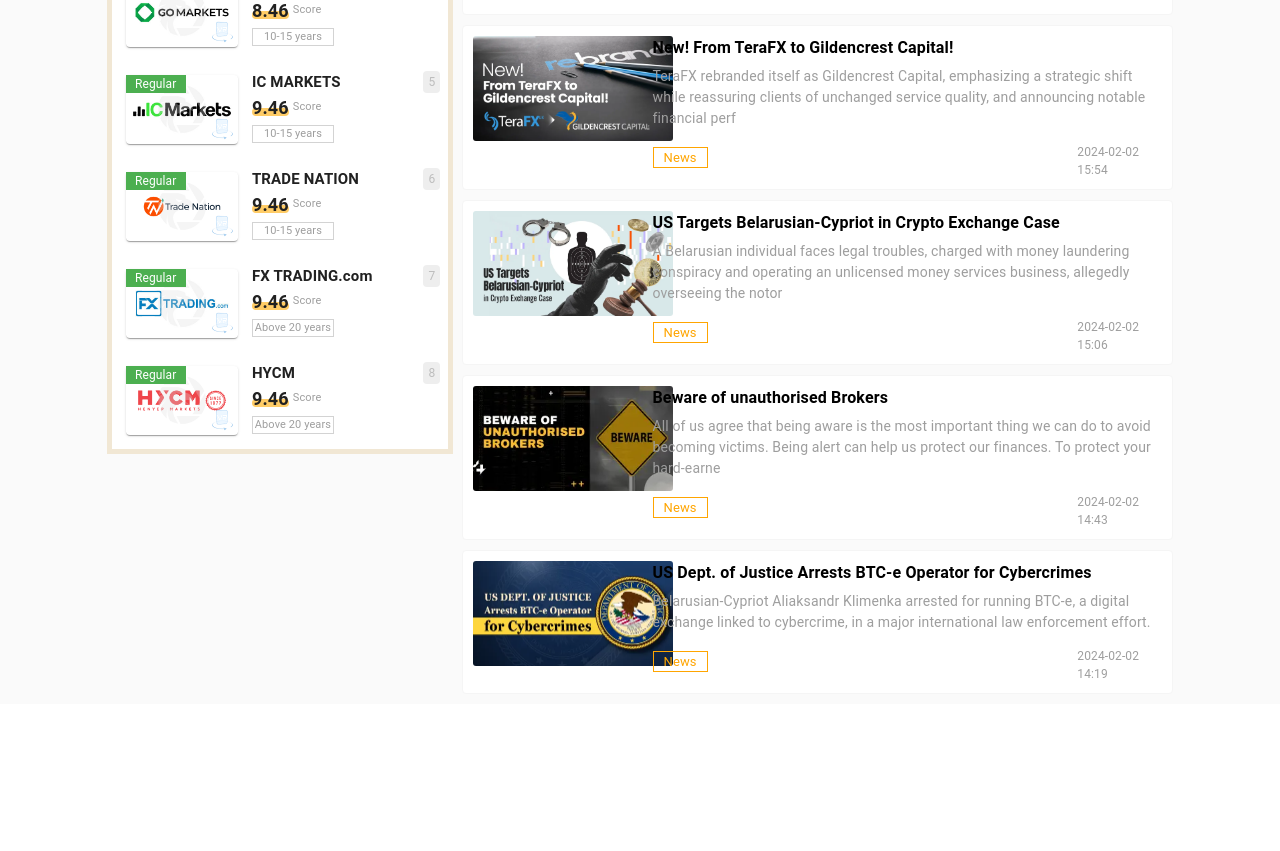
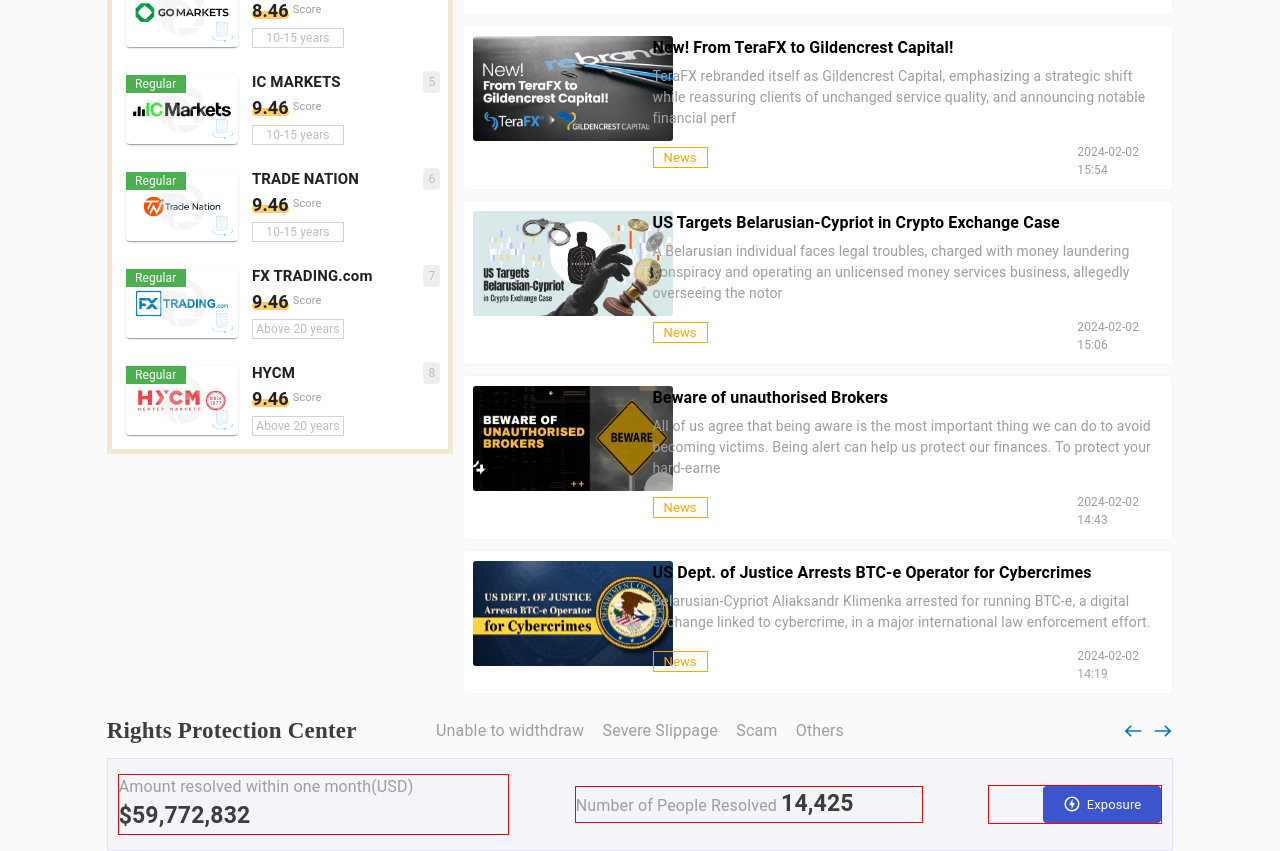
Before and after one commit to rahulrawal3101/wififx, a Next.js app: page / in a window 1280 px wide. Shown: the part 960-1811 px from the top of the page. Before the commit the page ends 1664 px from the top, so only its background shows below. Built offline with nearby package versions, Linux system fonts and the light colour scheme.

Commit message:
add new compo

```diff
--- a/app/HomePageComp2.js/page.js
+++ b/app/HomePageComp2.js/page.js
@@ -1,5 +1,5 @@
 'use client'
-import { Box, Grid, Paper, Typography } from '@mui/material';
+import { Box, Button, Grid, Paper, Typography } from '@mui/material';
 import React, { useState } from 'react';
 import EmojiEventsIcon from '@mui/icons-material/EmojiEvents';
 import StarsIcon from '@mui/icons-material/Stars';
@@ -24,7 +24,9 @@
 import img9 from '../assets/img9.png';
 import img10 from '../assets/img10.png';
 import img11 from '../assets/img11.png';
-
+import WestIcon from '@mui/icons-material/West';
+import EastIcon from '@mui/icons-material/East';
+import OfflineBoltOutlinedIcon from '@mui/icons-material/OfflineBoltOutlined';
 const list = [
     {
         img: a4,
@@ -254,8 +256,8 @@
                                                                     </Box>
 
                                                                 </Box>
-                                                                <Box sx={{ border: '1px solid lightgrey', width: '80px', mt: '4px' }}>
-                                                                    <Typography sx={{ fontSize: '11px', textAlign: 'center', color: '#9e9e9e' }}>{ele.year}</Typography>
+                                                                <Box sx={{ border: '1px solid lightgrey', width: '90px', mt: '4px' }}>
+                                                                    <Typography sx={{ fontSize: '12px', textAlign: 'center', color: '#bdbdbd' }}>{ele.year}</Typography>
 
                                                                 </Box>
 
@@ -372,6 +374,36 @@
 
                         </Grid>
                     </Grid>
+                    <Grid container sx={{p:'10px 0px', justifyContent:'space-between', alignItems:'center'}}>
+                        <Grid item xs={3} >
+                            <Typography sx={{fontSize:'23px', fontWeight:'bold', fontFamily:'inherit', color:'#3d3d3d'}}>Rights Protection Center</Typography>
+                        </Grid>
+                        <Grid item xs={5} sx={{display:'flex', justifyContent:'space-evenly', alignItems:'center'}}>
+
+                            <Typography sx={{ textAlign: 'center', color:'#9e9e9e','&:hover':{color:'#212121'} }}>Unable to widthdraw</Typography>
+                            <Typography sx={{ textAlign: 'center', color:'#9e9e9e','&:hover':{color:'#212121'} }}>Severe Slippage</Typography>
+                            <Typography sx={{ textAlign: 'center', color:'#9e9e9e','&:hover':{color:'#212121'} }}>Scam</Typography>
+                            <Typography sx={{ textAlign: 'center', color:'#9e9e9e','&:hover':{color:'#212121'} }}>Others</Typography>
+                        </Grid>
+                        <Grid item xs={3} sx={{display:'flex', justifyContent:'right', alignItems:'center'}}>
+                            <WestIcon sx={{fontSize:'20px', color:'#0277bd',mr:'10px'}}/>
+                            <EastIcon sx={{fontSize:'20px', color:'#0277bd'}}/>
+                        </Grid>
+                    </Grid>
+
+                    <Grid container sx={{p:'15px 10px', justifyContent:'space-between', alignItems:'center', background:'rgba(61,85,204,.03)', border:'1px solid rgba(61,85,204,.1)'}}>
+                        <Grid item xs={4.5} sx={{border:'1px solid red'}}>
+                            <Typography sx={{fontSize:'16px',  color:'#9e9e9e'}}>Amount resolved within one month(USD) <span style={{fontSize:'23px', color:'#3d3d3d', fontWeight:'bold'}}>$59,772,832</span> </Typography>
+                        </Grid>
+                        <Grid item xs={4} sx={{border:'1px solid red', }}>
+
+                        <Typography sx={{fontSize:'16px',  color:'#9e9e9e'}}>Number of People Resolved <span style={{fontSize:'23px', color:'#3d3d3d', fontWeight:'bold'}}>14,425</span> </Typography>
+                        </Grid>
+                        <Grid item xs={2} sx={{border:'1px solid red', display:'flex', justifyContent:'right', alignItems:'center'}}>
+
+                           <Button sx={{bgcolor:'#3d55cc', color:'white',p:'9px 20px','&:hover':{bgcolor:'#3d55cc'}}}> <OfflineBoltOutlinedIcon sx={{fontSize:'18px',color:'white', mr:'6px'}}/><Typography sx={{fontSize:'13px', textTransform: 'capitalize'}}>Exposure</Typography></Button>
+                        </Grid>
+                    </Grid>
 
                 </Grid>
             </Grid>
```
